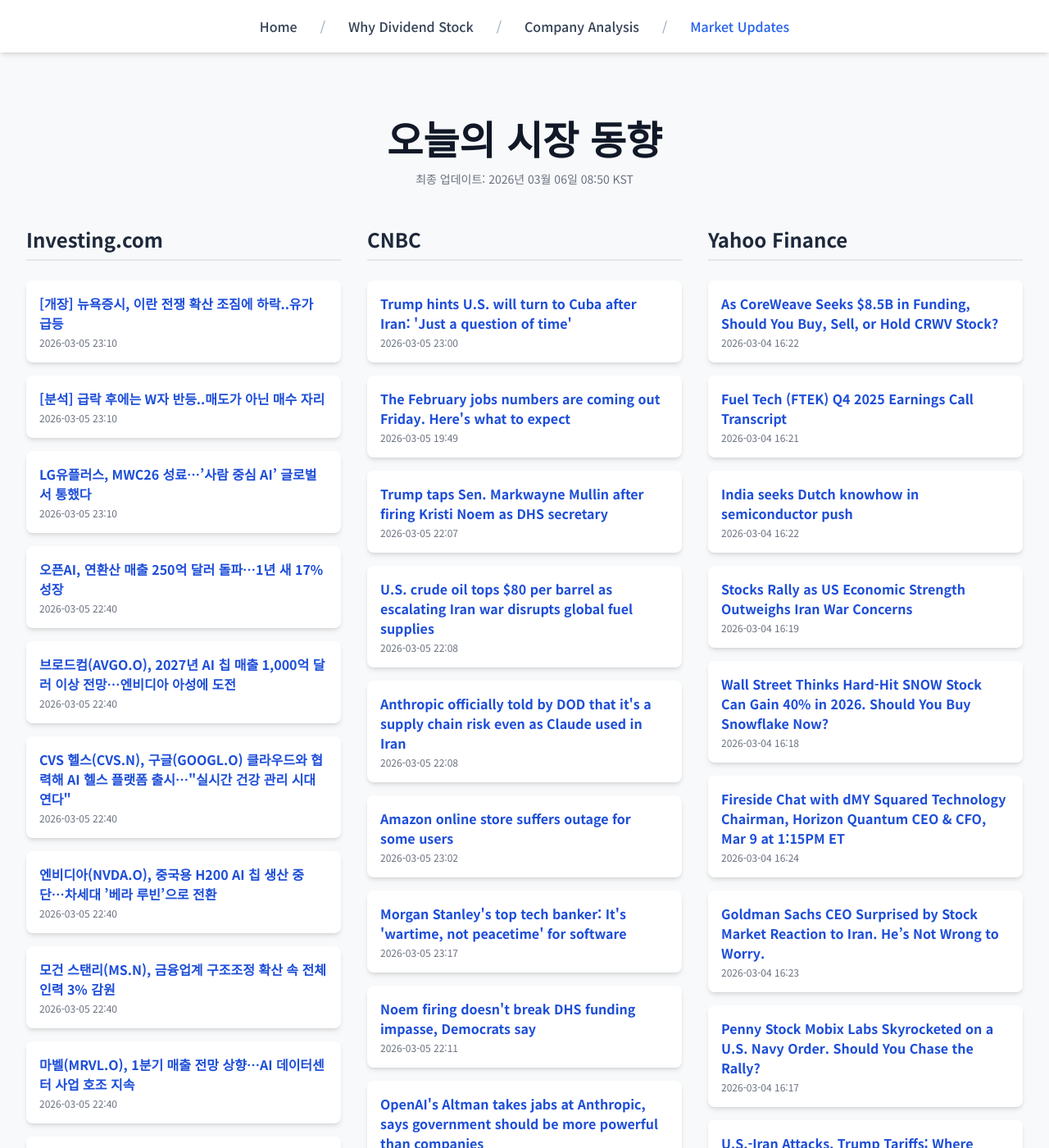
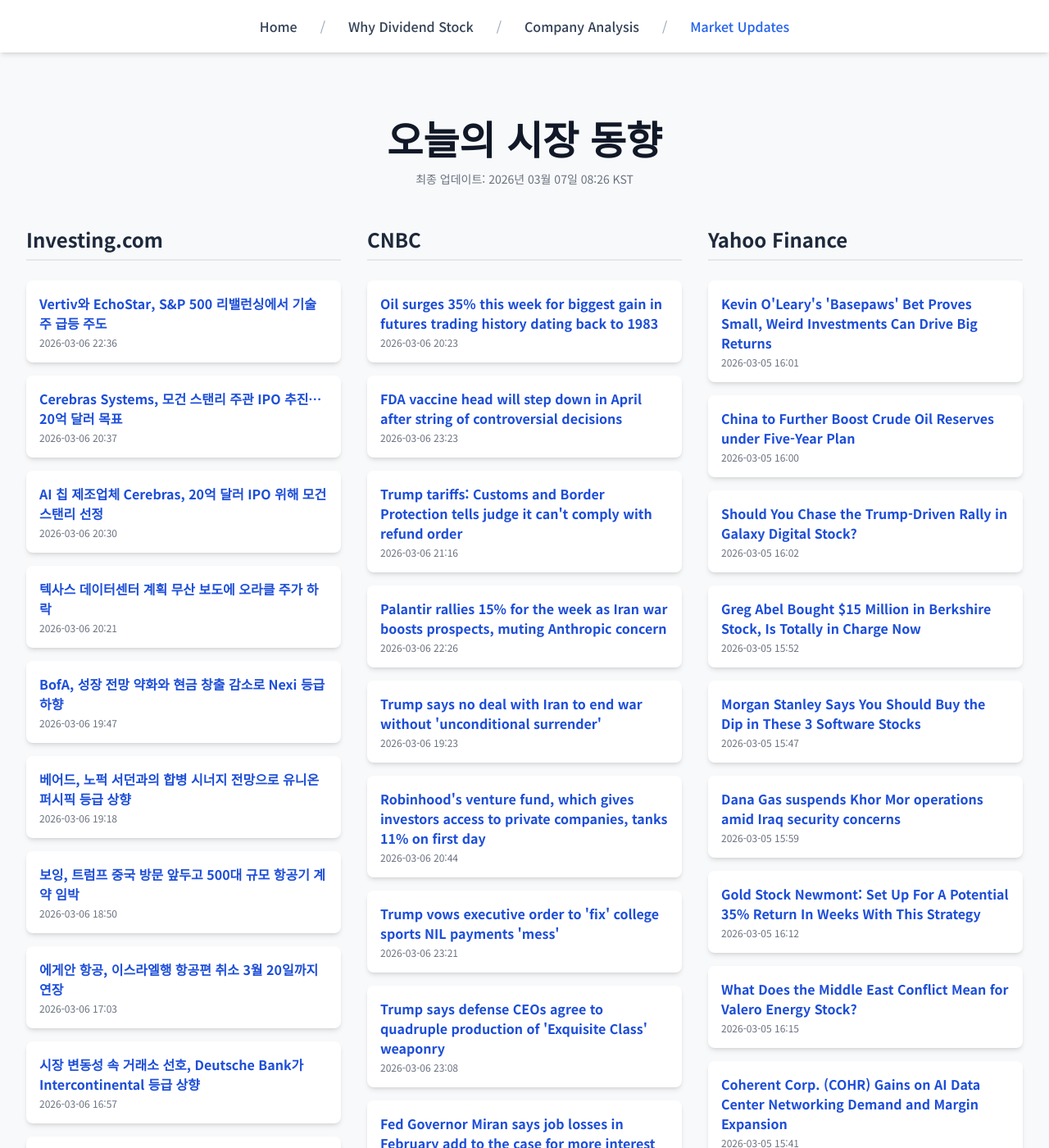
Before and after one commit to Kay-Hwang/my-company-analysis, a Jekyll site: the page built from market-updates.html, in a window 1280 px wide and 1400 px high. Shown: the whole window at 82% size. Built offline with Jekyll 4.4.1, drawn with Linux system fonts in a browser that asks for light colours; nearby versions of some CDN libraries; a script that is not in the unit is left out; some of the changed text lies outside the part shown.

Commit message:
Update daily data

```diff
--- a/_data/latest_data.json
+++ b/_data/latest_data.json
@@ -1,190 +1,190 @@
 {
-  "lastUpdated": "2026년 03월 06일 08:50 KST",
+  "lastUpdated": "2026년 03월 07일 08:26 KST",
   "news": {
     "investing": [
       {
-        "title": "[개장] 뉴욕증시, 이란 전쟁 확산 조짐에 하락..유가 급등",
-        "link": "https://kr.investing.com/news/stock-market-news/article-1853451",
-        "pubDate": "2026-03-05 23:10:50",
-        "summary": "[개장] 뉴욕증시, 이란 전쟁 확산 조짐에 하락..유가 급등"
+        "title": "Vertiv와 EchoStar, S&P 500 리밸런싱에서 기술주 급등 주도",
+        "link": "https://kr.investing.com/news/stock-market-news/article-1854866",
+        "pubDate": "2026-03-06 22:36:34",
+        "summary": "Vertiv와 EchoStar, S&P 500 리밸런싱에서 기술주 급등 주도"
       },
       {
-        "title": "[분석] 급락 후에는 W자 반등..매도가 아닌 매수 자리",
-        "link": "https://kr.investing.com/news/stock-market-news/article-1853449",
-        "pubDate": "2026-03-05 23:10:49",
-        "summary": "[분석] 급락 후에는 W자 반등..매도가 아닌 매수 자리"
+        "title": "Cerebras Systems, 모건 스탠리 주관 IPO 추진…20억 달러 목표",
+        "link": "https://kr.investing.com/news/stock-market-news/article-93CH-1854760",
+        "pubDate": "2026-03-06 20:37:06",
+        "summary": "Cerebras Systems, 모건 스탠리 주관 IPO 추진…20억 달러 목표"
       },
       {
-        "title": "LG유플러스, MWC26 성료…’사람 중심 AI’ 글로벌서 통했다",
-        "link": "https://kr.investing.com/news/stock-market-news/article-1853446",
-        "pubDate": "2026-03-05 23:10:40",
-        "summary": "LG유플러스, MWC26 성료…’사람 중심 AI’ 글로벌서 통했다"
+        "title": "AI 칩 제조업체 Cerebras, 20억 달러 IPO 위해 모건 스탠리 선정",
+        "link": "https://kr.investing.com/news/stock-market-news/article-432SI-1854754",
+        "pubDate": "2026-03-06 20:30:11",
+        "summary": "AI 칩 제조업체 Cerebras, 20억 달러 IPO 위해 모건 스탠리 선정"
       },
       {
-        "title": "오픈AI, 연환산 매출 250억 달러 돌파…1년 새 17% 성장",
-        "link": "https://kr.investing.com/news/stock-market-news/article-1853390",
-        "pubDate": "2026-03-05 22:40:51",
-        "summary": "오픈AI, 연환산 매출 250억 달러 돌파…1년 새 17% 성장"
+        "title": "텍사스 데이터센터 계획 무산 보도에 오라클 주가 하락",
+        "link": "https://kr.investing.com/news/stock-market-news/article-1854752",
+        "pubDate": "2026-03-06 20:21:13",
+        "summary": "텍사스 데이터센터 계획 무산 보도에 오라클 주가 하락"
       },
       {
-        "title": "브로드컴(AVGO.O), 2027년 AI 칩 매출 1,000억 달러 이상 전망…엔비디아 아성에 도전",
-        "link": "https://kr.investing.com/news/stock-market-news/article-1853389",
-        "pubDate": "2026-03-05 22:40:51",
-        "summary": "브로드컴(AVGO.O), 2027년 AI 칩 매출 1,000억 달러 이상 전망…엔비디아 아성에 도전"
+        "title": "BofA, 성장 전망 약화와 현금 창출 감소로 Nexi 등급 하향",
+        "link": "https://kr.investing.com/news/stock-market-news/article-1854740",
+        "pubDate": "2026-03-06 19:47:18",
+        "summary": "BofA, 성장 전망 약화와 현금 창출 감소로 Nexi 등급 하향"
       },
       {
-        "title": "CVS 헬스(CVS.N), 구글(GOOGL.O) 클라우드와 협력해 AI 헬스 플랫폼 출시…\"실시간 건강 관리 시대 연다\"",
-        "link": "https://kr.investing.com/news/stock-market-news/article-1853388",
-        "pubDate": "2026-03-05 22:40:50",
-        "summary": "CVS 헬스(CVS.N), 구글(GOOGL.O) 클라우드와 협력해 AI 헬스 플랫폼 출시…\"실시간 건강 관리 시대 연다\""
+        "title": "베어드, 노퍽 서던과의 합병 시너지 전망으로 유니온 퍼시픽 등급 상향",
+        "link": "https://kr.investing.com/news/stock-market-news/article-1854726",
+        "pubDate": "2026-03-06 19:18:30",
+        "summary": "베어드, 노퍽 서던과의 합병 시너지 전망으로 유니온 퍼시픽 등급 상향"
       },
       {
-        "title": "엔비디아(NVDA.O), 중국용 H200 AI 칩 생산 중단…차세대 ’베라 루빈’으로 전환",
-        "link": "https://kr.investing.com/news/stock-market-news/article-1853387",
-        "pubDate": "2026-03-05 22:40:50",
-        "summary": "엔비디아(NVDA.O), 중국용 H200 AI 칩 생산 중단…차세대 ’베라 루빈’으로 전환"
+        "title": "보잉, 트럼프 중국 방문 앞두고 500대 규모 항공기 계약 임박",
+        "link": "https://kr.investing.com/news/stock-market-news/article-1854718",
+        "pubDate": "2026-03-06 18:50:40",
+        "summary": "보잉, 트럼프 중국 방문 앞두고 500대 규모 항공기 계약 임박"
       },
       {
-        "title": "모건 스탠리(MS.N), 금융업계 구조조정 확산 속 전체 인력 3% 감원",
-        "link": "https://kr.investing.com/news/stock-market-news/article-1853386",
-        "pubDate": "2026-03-05 22:40:50",
-        "summary": "모건 스탠리(MS.N), 금융업계 구조조정 확산 속 전체 인력 3% 감원"
+        "title": "에게안 항공, 이스라엘행 항공편 취소 3월 20일까지 연장",
+        "link": "https://kr.investing.com/news/stock-market-news/article-93CH-1854621",
+        "pubDate": "2026-03-06 17:03:48",
+        "summary": "에게안 항공, 이스라엘행 항공편 취소 3월 20일까지 연장"
       },
       {
-        "title": "마벨(MRVL.O), 1분기 매출 전망 상향…AI 데이터센터 사업 호조 지속",
-        "link": "https://kr.investing.com/news/stock-market-news/article-1853385",
-        "pubDate": "2026-03-05 22:40:50",
-        "summary": "마벨(MRVL.O), 1분기 매출 전망 상향…AI 데이터센터 사업 호조 지속"
+        "title": "시장 변동성 속 거래소 선호, Deutsche Bank가 Intercontinental 등급 상향",
+        "link": "https://kr.investing.com/news/stock-market-news/article-1854609",
+        "pubDate": "2026-03-06 16:57:38",
+        "summary": "시장 변동성 속 거래소 선호, Deutsche Bank가 Intercontinental 등급 상향"
       },
       {
-        "title": "오라클(ORCL.N), 데이터센터 확장 비용 급증 부담…수천 명 구조조정 계획",
-        "link": "https://kr.investing.com/news/stock-market-news/article-1853384",
-        "pubDate": "2026-03-05 22:40:49",
-        "summary": "오라클(ORCL.N), 데이터센터 확장 비용 급증 부담…수천 명 구조조정 계획"
+        "title": "Wedbush, The Trade Desk 등급 하향...OpenAI 계약 영향 과대평가",
+        "link": "https://kr.investing.com/news/stock-market-news/article-1854597",
+        "pubDate": "2026-03-06 16:52:16",
+        "summary": "Wedbush, The Trade Desk 등급 하향...OpenAI 계약 영향 과대평가"
       }
     ],
     "cnbc": [
       {
-        "title": "Trump hints U.S. will turn to Cuba after Iran: 'Just a question of time'",
-        "link": "https://www.cnbc.com/2026/03/05/trump-cuba-iran-regime-change.html",
-        "pubDate": "Thu, 05 Mar 2026 23:00:49 GMT",
-        "summary": "The Cuba comments show Trump, less than a week into an escalating military conflict in Iran, is considering another major foreign policy move."
+        "title": "Oil surges 35% this week for biggest gain in futures trading history dating back to 1983",
+        "link": "https://www.cnbc.com/2026/03/06/iran-us-war-oil-prices-brent-wti-barrel-futures.html",
+        "pubDate": "Fri, 06 Mar 2026 20:23:08 GMT",
+        "summary": "The oil market is worried that Gulf countries will have to shut production if tankers are unable to pass through the Strait of Hormuz."
       },
       {
-        "title": "The February jobs numbers are coming out Friday. Here's what to expect",
-        "link": "https://www.cnbc.com/2026/03/05/february-2026-jobs-report-preview.html",
-        "pubDate": "Thu, 05 Mar 2026 19:49:12 GMT",
-        "summary": "Economists surveyed by Dow Jones expect payroll growth of 50,000, following January's surprisingly high 130,000."
+        "title": "FDA vaccine head will step down in April after string of controversial decisions",
+        "link": "https://www.cnbc.com/2026/03/06/fda-vaccine-head-prasad-step-down.html",
+        "pubDate": "Fri, 06 Mar 2026 23:23:33 GMT",
+        "summary": "Vinay Prasad is leaving his post as director of the Center for Biologics Evaluation and Research."
       },
       {
-        "title": "Trump taps Sen. Markwayne Mullin after firing Kristi Noem as DHS secretary",
-        "link": "https://www.cnbc.com/2026/03/05/trump-kristi-noem-markwayne-mullin-dhs.html",
-        "pubDate": "Thu, 05 Mar 2026 22:07:41 GMT",
-        "summary": "Noem's chief adviser, Corey Lewandowski, will also leave his position at DHS, MS NOW reported."
+        "title": "Trump tariffs: Customs and Border Protection tells judge it can't comply with refund order",
+        "link": "https://www.cnbc.com/2026/03/06/trump-trade-tariffs-refunds-customs-border-protection.html",
+        "pubDate": "Fri, 06 Mar 2026 21:16:15 GMT",
+        "summary": "CBP told Judge Richard Eaton that the technology upgrades it plans would save more than 4 million man-hours in processing refunds for Trump's tariffs."
       },
       {
-        "title": "U.S. crude oil tops $80 per barrel as escalating Iran war disrupts global fuel supplies",
-        "link": "https://www.cnbc.com/2026/03/05/crude-oil-prices-today-iran-war.html",
-        "pubDate": "Thu, 05 Mar 2026 22:08:13 GMT",
-        "summary": "Oil prices have surged about 20% this week as the U.S.-Iran war engulfs the Middle East."
+        "title": "Palantir rallies 15% for the week as Iran war boosts prospects, muting Anthropic concern",
+        "link": "https://www.cnbc.com/2026/03/06/palantir-stock-jumps-15percent-in-week-on-iran-war-boosts-anthropic-muted.html",
+        "pubDate": "Fri, 06 Mar 2026 22:26:20 GMT",
+        "summary": "Palantir's stock had its best week since August and outperformed all of its large-cap tech peers after the U.S. attacked Iran."
       },
       {
-        "title": "Anthropic officially told by DOD that it's a supply chain risk even as Claude used in Iran",
-        "link": "https://www.cnbc.com/2026/03/05/anthropic-pentagon-ai-claude-iran.html",
-        "pubDate": "Thu, 05 Mar 2026 22:08:17 GMT",
-        "summary": "The formal declaration will require defense vendors and contractors to certify that they don’t use Anthropic’s models in their work with the Pentagon."
+        "title": "Trump says no deal with Iran to end war without 'unconditional surrender'",
+        "link": "https://www.cnbc.com/2026/03/06/trump-iran-oil-surrender.html",
+        "pubDate": "Fri, 06 Mar 2026 19:23:17 GMT",
+        "summary": "The futures price of the global benchmark Brent crude oil rose, breaking $90 per barrel, after Trump posted his demand to Iran to end the war."
       },
       {
-        "title": "Amazon online store suffers outage for some users",
-        "link": "https://www.cnbc.com/2026/03/05/amazon-online-store-suffers-outage-for-some-users.html",
-        "pubDate": "Thu, 05 Mar 2026 23:02:01 GMT",
-        "summary": "Amazon users reported trouble accessing checkout and account information, as well as viewing product detail pages."
+        "title": "Robinhood's venture fund, which gives investors access to private companies, tanks 11% on first day",
+        "link": "https://www.cnbc.com/2026/03/06/robinhoods-venture-fund-which-gives-investors-access-to-private-companies-tanks-11percent-on-first-day.html",
+        "pubDate": "Fri, 06 Mar 2026 20:44:31 GMT",
+        "summary": "Robinhood's Venture Fund I plunged 11% in its debut on the New York Stock Exchange on Friday, casting doubt on investors' appetite for riskier investment."
       },
       {
-        "title": "Morgan Stanley's top tech banker: It's 'wartime, not peacetime' for software",
-        "link": "https://www.cnbc.com/2026/03/05/morgan-stanleys-david-chen-its-wartime-not-peacetime-for-software.html",
-        "pubDate": "Thu, 05 Mar 2026 23:17:52 GMT",
-        "summary": "AI is delivering a reality check to Wall Street — and it’s clear from the vibe shift at the Morgan Stanley Tech, Media and Telecom conference."
+        "title": "Trump vows executive order to 'fix' college sports NIL payments 'mess'",
+        "link": "https://www.cnbc.com/2026/03/06/trump-college-football-sports-congress.html",
+        "pubDate": "Fri, 06 Mar 2026 23:21:41 GMT",
+        "summary": "Critics of the NIL compensation system in college sports say it undercuts the finances of schools and their educational mandate."
       },
       {
-        "title": "Noem firing doesn't break DHS funding impasse, Democrats say",
-        "link": "https://www.cnbc.com/2026/03/05/noem-firing-doesnt-break-dhs-funding-impasse-democrats-say.html",
-        "pubDate": "Thu, 05 Mar 2026 22:11:43 GMT",
-        "summary": "Homeland Security Secretary Kristi Noem was fired by President Donald Trump on Thursday, as a DHS shutdown drags on."
+        "title": "Trump says defense CEOs agree to quadruple production of 'Exquisite Class' weaponry",
+        "link": "https://www.cnbc.com/2026/03/06/iran-war-trump-defense-companies-pete-hegseth.html",
+        "pubDate": "Fri, 06 Mar 2026 23:08:08 GMT",
+        "summary": "President Trump said he met with CEOs of BAE Systems, Lockheed Martin, Northrop Grumman, RTX Corp., Boeing, Honeywell Aerospace and L3Harris Missile Solutions."
       },
       {
-        "title": "OpenAI's Altman takes jabs at Anthropic, says government should be more powerful than companies",
-        "link": "https://www.cnbc.com/2026/03/05/open-ai-altman-anthropic-pentagon-war.html",
-        "pubDate": "Thu, 05 Mar 2026 19:53:47 GMT",
-        "summary": "The startup landed a deal with the Department of Defense hours after Anthropic was blacklisted by Defense Secretary Pete Hegseth."
+        "title": "Fed Governor Miran says job losses in February add to the case for more interest rate cuts",
+        "link": "https://www.cnbc.com/2026/03/06/fed-governor-miran-says-job-losses-in-february-add-to-the-case-for-more-interest-rate-cuts.html",
+        "pubDate": "Fri, 06 Mar 2026 18:14:50 GMT",
+        "summary": "Miran said in a CNBC interview that the Fed should be focusing more on supporting the labor market than worrying about inflation."
       },
       {
-        "title": "Iran war threatens $11.7 trillion global travel industry as passengers get caught in crossfire",
-        "link": "https://www.cnbc.com/2026/03/05/iran-war-travel-flights-cruise-hotels.html",
-        "pubDate": "Thu, 05 Mar 2026 12:49:07 GMT",
-        "summary": "Travelers who are far from falling missiles, drone attacks and other geopolitical flashpoints aren't immune to ripple effects."
+        "title": "Average IRS tax refund is up 10.6%, early filing data shows",
+        "link": "https://www.cnbc.com/2026/03/06/average-irs-tax-refund.html",
+        "pubDate": "Fri, 06 Mar 2026 22:04:12 GMT",
+        "summary": "The average IRS tax refund is up 10.6%, based on early filing data. Here's what you can expect."
       }
     ],
     "yahoo": [
       {
-        "title": "As CoreWeave Seeks $8.5B in Funding, Should You Buy, Sell, or Hold CRWV Stock?",
-        "link": "https://finance.yahoo.com/news/coreweave-seeks-8-5b-funding-162206262.html",
-        "pubDate": "2026-03-04T16:22:06Z",
-        "summary": "As CoreWeave Seeks $8.5B in Funding, Should You Buy, Sell, or Hold CRWV Stock?"
+        "title": "Kevin O'Leary's 'Basepaws' Bet Proves Small, Weird Investments Can Drive Big Returns",
+        "link": "https://finance.yahoo.com/news/kevin-olearys-basepaws-bet-proves-160116478.html",
+        "pubDate": "2026-03-05T16:01:16Z",
+        "summary": "Kevin O'Leary's 'Basepaws' Bet Proves Small, Weird Investments Can Drive Big Returns"
       },
       {
-        "title": "Fuel Tech (FTEK) Q4 2025 Earnings Call Transcript",
-        "link": "https://finance.yahoo.com/news/fuel-tech-ftek-q4-2025-162143728.html",
-        "pubDate": "2026-03-04T16:21:43Z",
-        "summary": "Fuel Tech (FTEK) Q4 2025 Earnings Call Transcript"
+        "title": "China to Further Boost Crude Oil Reserves under Five-Year Plan",
+        "link": "https://finance.yahoo.com/news/china-further-boost-crude-oil-160000531.html",
+        "pubDate": "2026-03-05T16:00:00Z",
+        "summary": "China to Further Boost Crude Oil Reserves under Five-Year Plan"
       },
       {
-        "title": "India seeks Dutch knowhow in semiconductor push",
-        "link": "https://finance.yahoo.com/news/india-seeks-dutch-knowhow-semiconductor-162227321.html",
-        "pubDate": "2026-03-04T16:22:27Z",
-        "summary": "India seeks Dutch knowhow in semiconductor push"
+        "title": "Should You Chase the Trump-Driven Rally in Galaxy Digital Stock?",
+        "link": "https://finance.yahoo.com/news/chase-trump-driven-rally-galaxy-160233784.html",
+        "pubDate": "2026-03-05T16:02:33Z",
+        "summary": "Should You Chase the Trump-Driven Rally in Galaxy Digital Stock?"
       },
       {
-        "title": "Stocks Rally as US Economic Strength Outweighs Iran War Concerns",
-        "link": "https://finance.yahoo.com/news/stocks-rally-us-economic-strength-161900275.html",
-        "pubDate": "2026-03-04T16:19:00Z",
-        "summary": "Stocks Rally as US Economic Strength Outweighs Iran War Concerns"
+        "title": "Greg Abel Bought $15 Million in Berkshire Stock, Is Totally in Charge Now",
+        "link": "https://finance.yahoo.com/news/greg-abel-bought-15-million-155201485.html",
+        "pubDate": "2026-03-05T15:52:01Z",
+        "summary": "Greg Abel Bought $15 Million in Berkshire Stock, Is Totally in Charge Now"
       },
       {
-        "title": "Wall Street Thinks Hard-Hit SNOW Stock Can Gain 40% in 2026. Should You Buy Snowflake Now?",
-        "link": "https://finance.yahoo.com/news/wall-street-thinks-hard-hit-161809061.html",
-        "pubDate": "2026-03-04T16:18:09Z",
-        "summary": "Wall Street Thinks Hard-Hit SNOW Stock Can Gain 40% in 2026. Should You Buy Snowflake Now?"
+        "title": "Morgan Stanley Says You Should Buy the Dip in These 3 Software Stocks",
+        "link": "https://finance.yahoo.com/news/morgan-stanley-says-buy-dip-154757201.html",
+        "pubDate": "2026-03-05T15:47:57Z",
+        "summary": "Morgan Stanley Says You Should Buy the Dip in These 3 Software Stocks"
       },
       {
-        "title": "Fireside Chat with dMY Squared Technology Chairman, Horizon Quantum CEO & CFO, Mar 9 at 1:15PM ET",
-        "link": "https://finance.yahoo.com/news/fireside-chat-dmy-squared-technology-162447540.html",
-        "pubDate": "2026-03-04T16:24:47Z",
-        "summary": "Fireside Chat with dMY Squared Technology Chairman, Horizon Quantum CEO & CFO, Mar 9 at 1:15PM ET"
+        "title": "Dana Gas suspends Khor Mor operations amid Iraq security concerns",
+        "link": "https://finance.yahoo.com/news/dana-gas-suspends-khor-mor-155957385.html",
+        "pubDate": "2026-03-05T15:59:57Z",
+        "summary": "Dana Gas suspends Khor Mor operations amid Iraq security concerns"
       },
       {
-        "title": "Goldman Sachs CEO Surprised by Stock Market Reaction to Iran. He’s Not Wrong to Worry.",
-        "link": "https://www.barrons.com/articles/stock-market-goldman-sachs-ceo-iran-warning-0c675985?siteid=yhoof2&yptr=yahoo",
-        "pubDate": "2026-03-04T16:23:00Z",
-        "summary": "Goldman Sachs CEO Surprised by Stock Market Reaction to Iran. He’s Not Wrong to Worry."
+        "title": "Gold Stock Newmont: Set Up For A Potential 35% Return In Weeks With This Strategy",
+        "link": "https://www.investors.com/research/options/gold-stock-newmont-nem-options-trade-iron-condor-investing-markets/?src=A00220&yptr=yahoo",
+        "pubDate": "2026-03-05T16:12:58Z",
+        "summary": "Gold Stock Newmont: Set Up For A Potential 35% Return In Weeks With This Strategy"
       },
       {
-        "title": "Penny Stock Mobix Labs Skyrocketed on a U.S. Navy Order. Should You Chase the Rally?",
-        "link": "https://finance.yahoo.com/news/penny-stock-mobix-labs-skyrocketed-161713561.html",
-        "pubDate": "2026-03-04T16:17:13Z",
-        "summary": "Penny Stock Mobix Labs Skyrocketed on a U.S. Navy Order. Should You Chase the Rally?"
+        "title": "What Does the Middle East Conflict Mean for Valero Energy Stock?",
+        "link": "https://finance.yahoo.com/news/does-middle-east-conflict-mean-161502385.html",
+        "pubDate": "2026-03-05T16:15:02Z",
+        "summary": "What Does the Middle East Conflict Mean for Valero Energy Stock?"
       },
       {
-        "title": "U.S.-Iran Attacks, Trump Tariffs: Where Should Investors Draw The Line?",
-        "link": "https://www.investors.com/research/breakout-stocks-technical-analysis/risk-management-stock-market-us-iran-attacks/?src=A00220&yptr=yahoo",
-        "pubDate": "2026-03-04T16:10:20Z",
-        "summary": "U.S.-Iran Attacks, Trump Tariffs: Where Should Investors Draw The Line?"
+        "title": "Coherent Corp. (COHR) Gains on AI Data Center Networking Demand and Margin Expansion",
+        "link": "https://finance.yahoo.com/news/coherent-corp-cohr-gains-ai-154118262.html",
+        "pubDate": "2026-03-05T15:41:18Z",
+        "summary": "Coherent Corp. (COHR) Gains on AI Data Center Networking Demand and Margin Expansion"
       },
       {
-        "title": "U.S. and Japan Ponder Nuclear Energy Project in Massive $550 Billion Deal",
-        "link": "https://finance.yahoo.com/news/u-japan-ponder-nuclear-energy-163000507.html",
-        "pubDate": "2026-03-04T16:30:00Z",
-        "summary": "U.S. and Japan Ponder Nuclear Energy Project in Massive $550 Billion Deal"
+        "title": "Solventum (SOLV) Q4 2025 Adjusted Diluted EPS Reaches $1.57 on 3.5% Organic Sales Growth",
+        "link": "https://finance.yahoo.com/news/solventum-solv-q4-2025-adjusted-162256620.html",
+        "pubDate": "2026-03-05T16:22:56Z",
+        "summary": "Solventum (SOLV) Q4 2025 Adjusted Diluted EPS Reaches $1.57 on 3.5% Organic Sales Growth"
       }
     ]
   }
```
